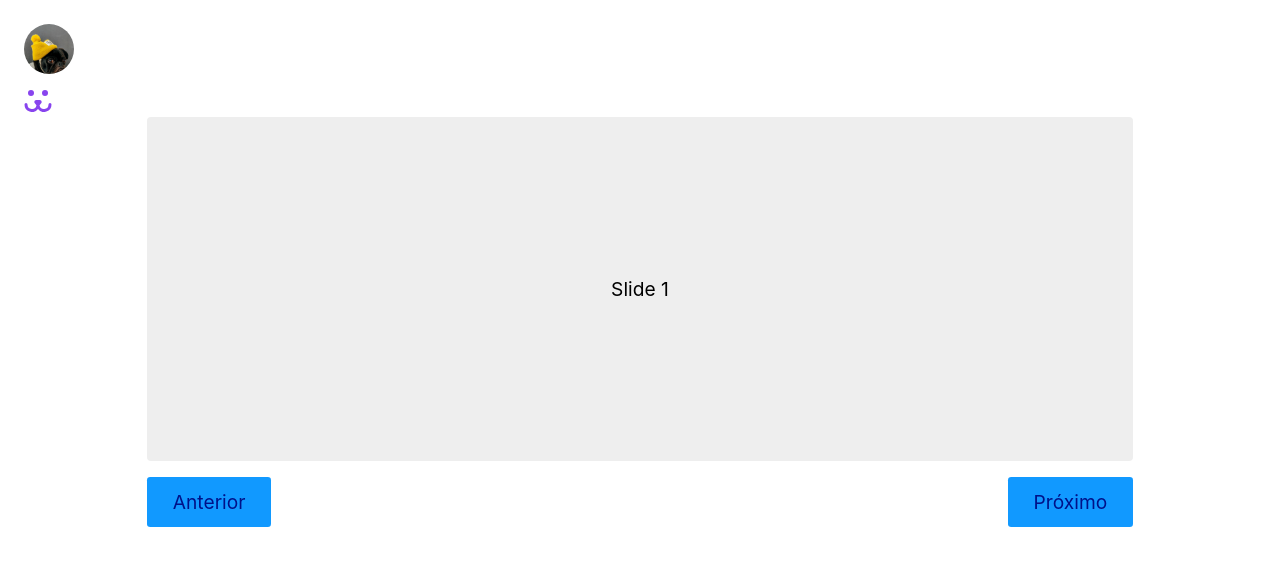
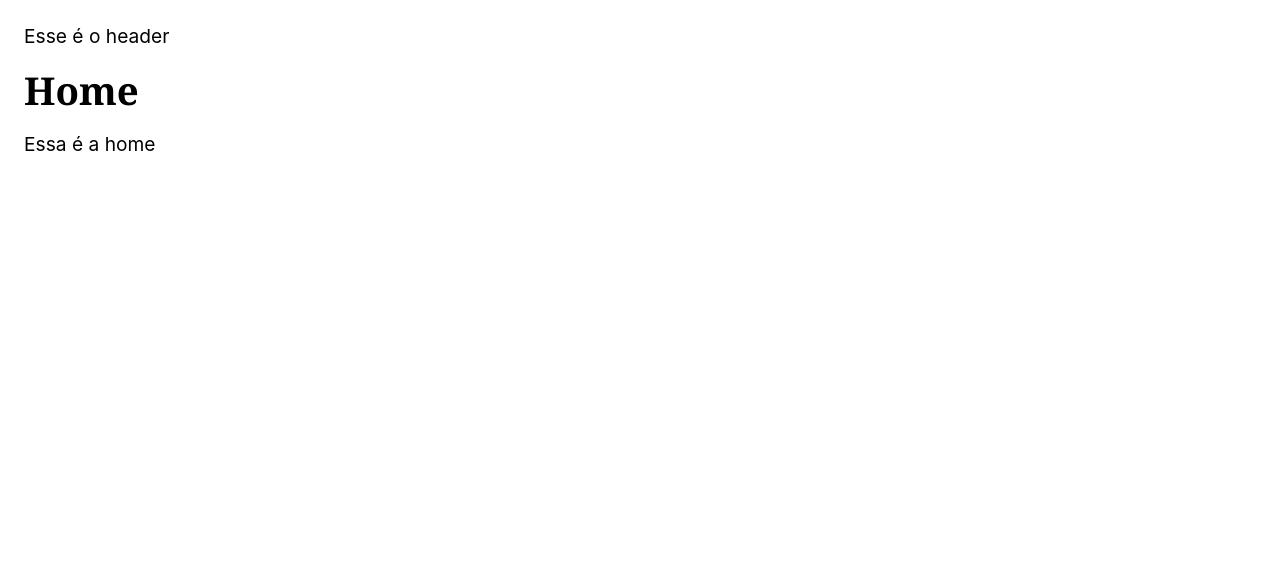
Before and after one commit to AysllaGomes/react-hooks, a React (Create React App) app: page / in a window 1280 px wide. Shown: the top 566 px of the page. Built offline with nearby package versions, Linux system fonts and the light colour scheme.

Commit message:
[UPT] Utilizando o esquema de Routes, com o pacote de treinamento do React

```diff
--- a/package.json
+++ b/package.json
@@ -6,8 +6,10 @@
     "@testing-library/jest-dom": "^5.13.0",
     "@testing-library/react": "^11.2.7",
     "@testing-library/user-event": "^12.8.3",
+    "history": "^5.0.0",
     "react": "^17.0.2",
     "react-dom": "^17.0.2",
+    "react-router-dom": "^6.0.0-beta.0",
     "react-scripts": "4.0.3",
     "web-vitals": "^1.1.2"
   },
--- a/src/App.js
+++ b/src/App.js
@@ -1,32 +1,21 @@
 import React from 'react';
 import './App.css';
-import Slide from './Slide';
-import DogSvg from './DogSvg';
+import { BrowserRouter, Routes, Route } from 'react-router-dom';
+import Home from './Home';
+import Sobre from './Sobre';
+import Header from './Header';
+import NaoEncontrado from './NaoEncontrado';
 
 const App = () => {
-  const slides = [
-    {
-      id: 'slide1',
-      text: 'Slide 1',
-    },
-    {
-      id: 'slide2',
-      text: 'Slide 2',
-    },
-    {
-      id: 'slide3',
-      text: 'Slide 3',
-    },
-  ];
-
   return (
-    <div>
-      <p className="fundo"></p>
-
-      <DogSvg color="#84e" />
-
-      <Slide slides={slides} />
-    </div>
+    <BrowserRouter>
+      <Header />
+      <Routes>
+        <Route path="/" element={<Home />} />
+        <Route path="/sobre" element={<Sobre />} />
+        <Route path="*" element={<NaoEncontrado />} />
+      </Routes>
+    </BrowserRouter>
   );
 };
 
--- /dev/null
+++ b/src/Header.js
@@ -0,0 +1,7 @@
+import React from 'react';
+
+const Header = () => {
+  return <div>Esse é o header</div>;
+};
+
+export default Header;
--- /dev/null
+++ b/src/Home.js
@@ -0,0 +1,12 @@
+import React from 'react';
+
+const Home = () => {
+  return (
+    <div>
+      <h1>Home</h1>
+      <p>Essa é a home</p>
+    </div>
+  );
+};
+
+export default Home;
--- /dev/null
+++ b/src/NaoEncontrado.js
@@ -0,0 +1,11 @@
+import React from 'react';
+
+const NaoEncontrado = () => {
+  return (
+    <div>
+      <p>Erro 404: Página não encontrada</p>
+    </div>
+  );
+};
+
+export default NaoEncontrado;
--- /dev/null
+++ b/src/Sobre.js
@@ -0,0 +1,12 @@
+import React from 'react';
+
+const Sobre = () => {
+  return (
+    <div>
+      <h1>Sobre</h1>
+      <p>Essa é o sobre</p>
+    </div>
+  );
+};
+
+export default Sobre;
```
Also changed, not shown: 1 other file (tests, documents, lock files or other folders).
